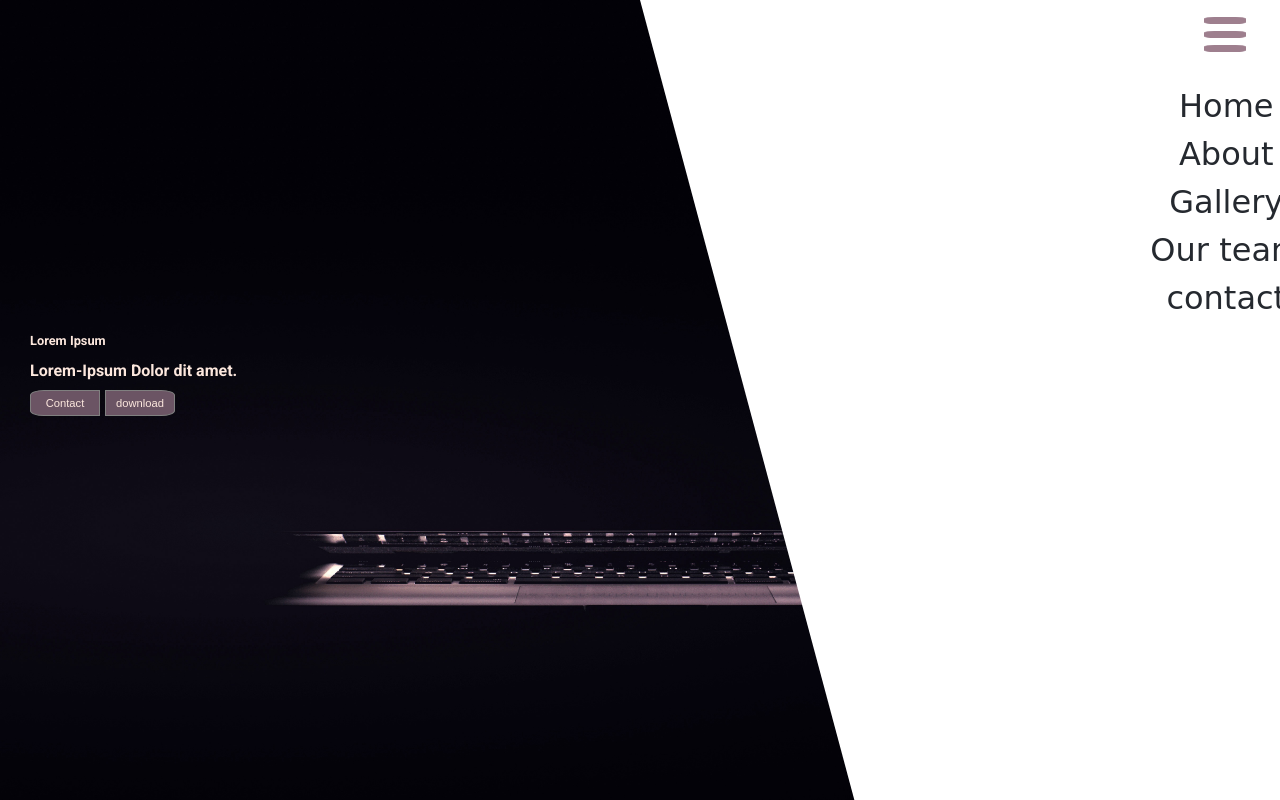
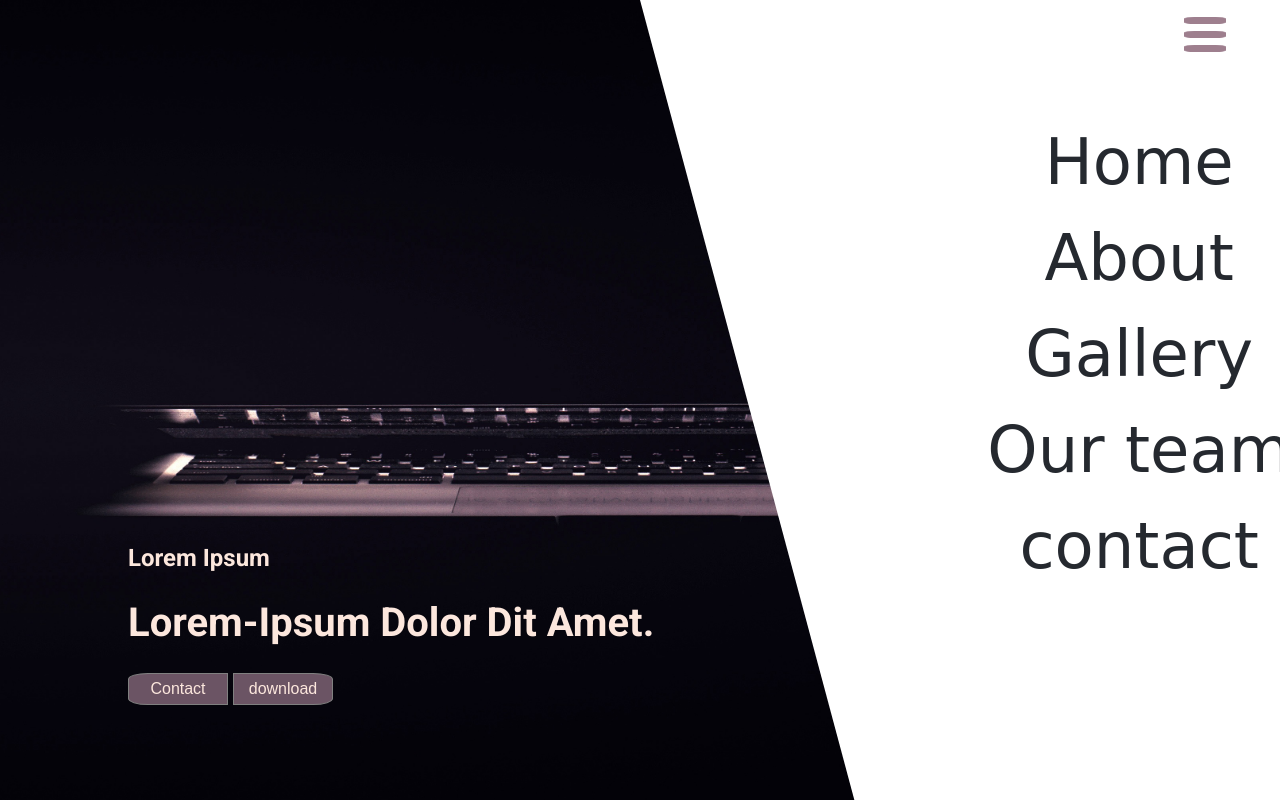
Before and after one commit to Dima-Ramadan/inclined-navigation-menu-HTML-CSS-JS-, a plain HTML site: page index.html in a window 1280 px wide. Both pictures are taken after a click on the element 1225 px from the left and 35 px from the top of the page. Drawn offline with Linux system fonts and the light colour scheme; a web font is replaced by a local one.

Commit message:
last changes

```diff
--- a/index.html
+++ b/index.html
@@ -34,7 +34,7 @@
 
     <div class="title">
             <h3>Lorem Ipsum</h3>
-            <h1>Lorem-Ipsum Dolor dit amet.</h1>
+            <h1>Lorem-Ipsum Dolor Dit Amet.</h1>
             <button class="left_button">Contact</button>
             <button class="right_button">download</button>
 
--- a/style.css
+++ b/style.css
@@ -5,18 +5,16 @@ body{
     width:100%;
     height: 100vh;
     max-width: 1300px;
-    min-width: 250px;
+    min-width: 300px;
     background-image: url("./images/laptop-dark.jpg");
     background-color: black;
-    background-position:center;
-    background-size: cover;
+    background-position: center 90%;
+    background-size: 150%;
     background-repeat: no-repeat;
     overflow: hidden;
     color: #fffcf2;
     font-size: 16px;
     box-sizing: border-box;
-
-
 }
 
 a , ul{
@@ -29,12 +27,10 @@ a , ul{
     position: fixed;
     top: 10px;
     right: 30px;
-    /* border: #81828a solid 3px; */
-    /*   box-shadow: black 1px; */
     border-radius: 10%;
     width: 50px;
     height: 50px;
-    z-index: 1;
+    z-index: 3;
     cursor: pointer;
 }
 
@@ -45,7 +41,6 @@ a , ul{
     margin: 7px auto;
     width: 40px;
     height: 2px;
-
     border: #9e7f8e 1px solid;
     background: #9e7f8e;
     border-radius: 25%;
@@ -55,15 +50,13 @@ a , ul{
     content: '';
     position: fixed;
     top: 0;
-    right: 0; /*was 20 or 40 */
+    right: 0;
     width: 50%;
-    /* background: #fff; */
     height: 100%;
     transform: skewX(0deg) translate(100%, 0);
     transform-origin: top right;
     transition: all .4s ease-in;
-    visibility: visible;
-    background-color: #fff;
+
 }
 
 
@@ -71,8 +64,7 @@ a , ul{
 .menu.active {
     background-color: #fff;
     transform: skewX(15deg) translate(0, 0);
-
-    z-index: 0.8;
+    z-index: 2;
     visibility: visible;
 
 }
@@ -81,7 +73,7 @@ a , ul{
     transform: skewX(-15deg);
     transform-origin: bottom left;
     position: fixed;
-    right: -40px; /*it was zero*/
+    right: -40px;
     top: 50px;
     width: 400px;
     text-align: center;
@@ -96,12 +88,11 @@ ul li{
     position: relative;
     right: -20px;
     opacity: .9;
-
-
 }
 
 h1{
     font-size: 1rem;
+
 }
 h3{
     font-size: 0.8rem;
@@ -109,21 +100,25 @@ h3{
 
 .title{
     position: absolute;
-    top: 320px;
+    top: 50%;
     left: 30px;
     font-family: "Roboto", cursive;
     color: #fce7dd;
+    width:70%;
+    min-width:300px;
+    z-index:1;
+    overflow: hidden;
 }
+
+
 
 button{
     cursor: pointer;
-    font-size: 0.7rem; /*1rem*/
-    padding: 6px; /*8px*/
+    font-size: 0.7rem;
+    padding: 6px;
     color:#fce7dd;
     background-color: #6b5464;
-    width:70px; /*100px*/
-
-
+    width:70px;
 }
 
 .left_button{
@@ -139,15 +134,10 @@ button{
 
 
 
-@media screen and (min-width:442px) and (max-width:1100px) {
-     body {
-       background-image: url("./images/laptop-dark.jpg");
-       background-position: top;
+@media screen and (min-width:442px) and (max-width:1000px) {
 
-
-     }
      .title {
-        top: 20%;
+        top: 25%;
         left: 10%;
      }
 
@@ -161,27 +151,41 @@ button{
          width: 100px;
          font-size: 1rem;
      }
+      .menu ul {
+        font-size: 3rem;
+        line-height: 5rem;
+        right: 30px;}
 
 }
 
 
-/* @media screen and (min-width: 1200px) {
-    body{
-        background-position: center;
+@media screen and (min-width: 1001px) {
+
+    .span_model {
+        right: 50px;
+    }
+    .title {
+        top: 65%;
+        left: 10%;
     }
 
-    .span_model {
-        right: 50px;}
-    .title {
-        top: 300px;
-        left: 350px;
+    h1{
+        font-size: 2.5rem;
+    }
+    h3{
+        font-size: 1.5rem;
     }
 
+    button{
+        font-size: 1rem;
+        width:100px;
+    }
     .menu ul {
         font-size: 4rem;
         line-height: 6rem;
+        right:20px;
     }
 
     ul li {
         right: 80px;}
-} */
+}
```
Also changed, not shown: images/keyboard-5017973_1280.jpg (deleted), images/keyboard-640.jpg (deleted).
